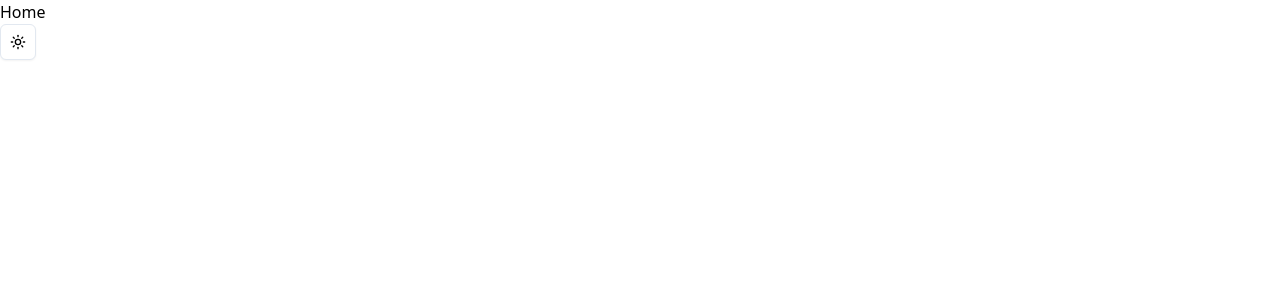
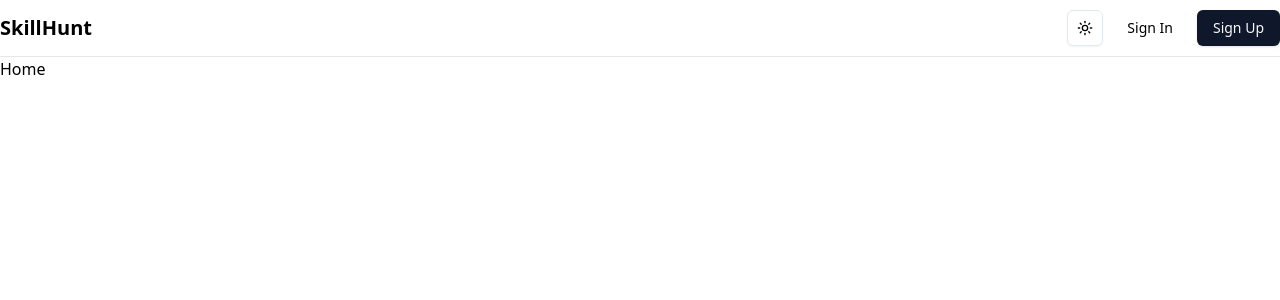
Before and after one commit to UpekshaHerath/SkillHunt-frontend, a Next.js app: page / in a window 1280 px wide. Shown: the top 300 px of the page. Built offline with nearby package versions, Linux system fonts and the light colour scheme.

Commit message:
feat: navigation bar

```diff
--- a/src/app/layout.tsx
+++ b/src/app/layout.tsx
@@ -1,7 +1,8 @@
 import type { Metadata } from "next";
 import localFont from "next/font/local";
 import "./globals.css";
-import { ThemeProvider } from "@/components/theme-provider"
+import { ThemeProvider } from "@/components/theme-provider";
+import Navbar from "@/components/Navbar";
 
 const geistSans = localFont({
   src: "./fonts/GeistVF.woff",
@@ -35,6 +36,7 @@ export default function RootLayout({
           enableSystem
           disableTransitionOnChange
         >
+          <Navbar />
           {children}
         </ThemeProvider>
       </body>
--- a/src/app/page.tsx
+++ b/src/app/page.tsx
@@ -1,11 +1,8 @@
-import { ModeToggle } from "@/components/ModeToggle";
-
-
 const Home = () => {
   return (
     <div>
       <h1>Home</h1>
-      <ModeToggle />
+
     </div>
   );
 };
--- /dev/null
+++ b/src/components/Navbar.tsx
@@ -0,0 +1,29 @@
+import Link from "next/link";
+
+import { Button } from "@/components/ui/button";
+import { ModeToggle } from "./ModeToggle";
+
+export default function Navbar() {
+  return (
+    <header className="sticky top-0 z-50 w-full border-b bg-background/95 backdrop-blur supports-[backdrop-filter]:bg-background/60">
+      <div className="container flex h-14 items-center">
+        <div className="mr-4 flex">
+          <Link className="mr-6 flex items-center space-x-2" href="/">
+            <span className="font-bold text-xl">SkillHunt</span>
+          </Link>
+        </div>
+        <div className="flex flex-1 items-center justify-end space-x-2">
+          <nav className="flex items-center space-x-2">
+            <ModeToggle />
+            <Button variant="ghost" asChild>
+              <Link href="/sign-in">Sign In</Link>
+            </Button>
+            <Button asChild>
+              <Link href="/sign-up">Sign Up</Link>
+            </Button>
+          </nav>
+        </div>
+      </div>
+    </header>
+  );
+}
```
Lines whose indentation alone changed are shown as unchanged.
